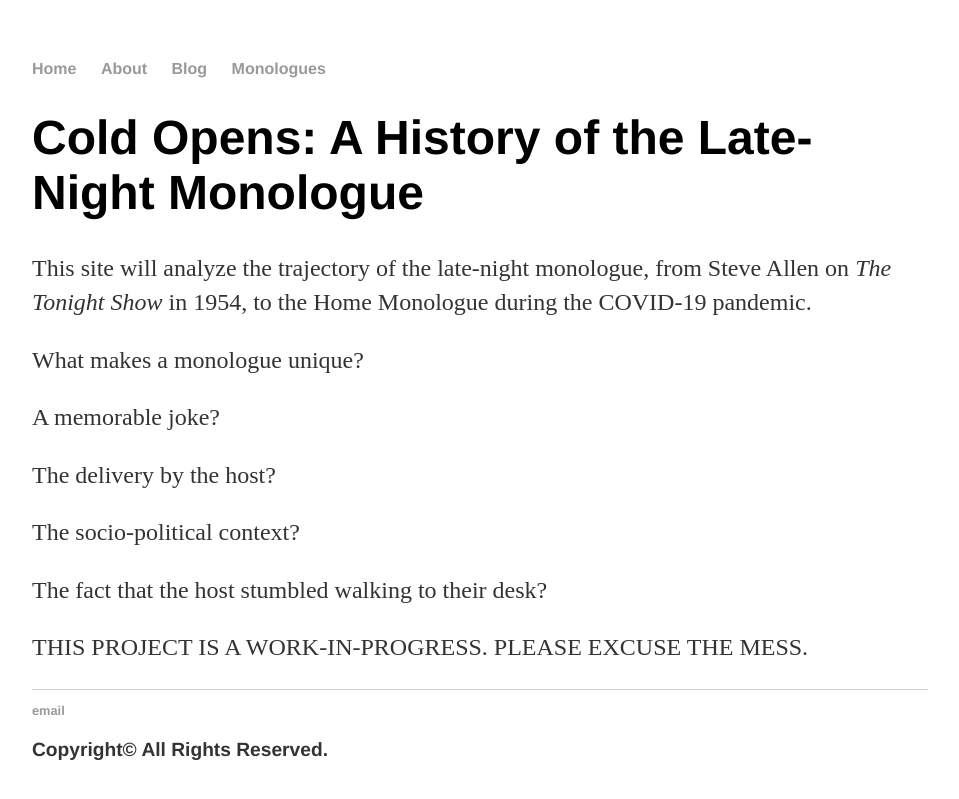
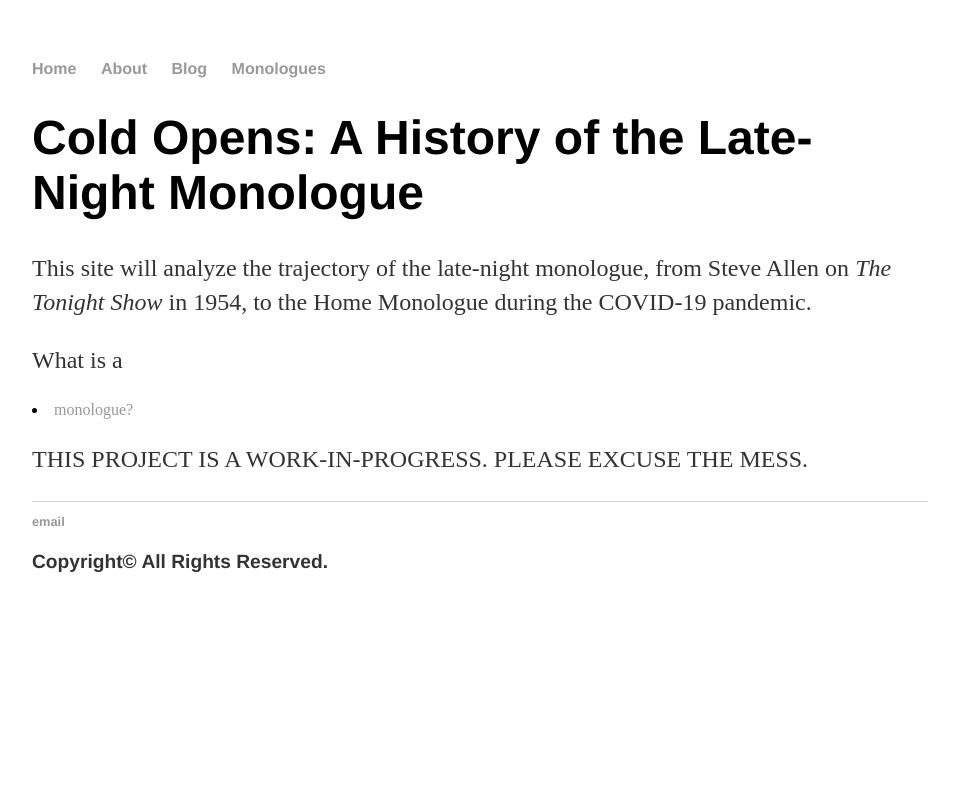
Before and after one commit to andersonshumate/andersonshumate.github.io, a Jekyll site: the page built from index.html, in a window 1280 px wide. Shown: the top 799 px of the page, without its empty margins (160-1119 px from the left). Built offline with Jekyll 4.4.1, drawn with Linux system fonts in a browser that asks for light colours.

Commit message:
Update index.html

```diff
--- a/index.html
+++ b/index.html
@@ -6,15 +6,7 @@ title: Cold Opens
 	<h1>Cold Opens: A History of the Late-Night Monologue</h1>
 	<p>This site will analyze the trajectory of the late-night monologue, from Steve Allen on <em> The Tonight Show </em> in 1954, to the Home Monologue during the COVID-19 pandemic.</p>
 
-<p> What makes a monologue unique?</p>
-
-<p>A memorable joke?</p>
-
-<p>The delivery by the host?</p>
-
-<p>The socio-political context?</p>
-
-<p>The fact that the host stumbled walking to their desk?</p>
+<p>What is a <li><a href="/monologues/">monologue?</a></li></p>
 
 <p>THIS PROJECT IS A WORK-IN-PROGRESS. PLEASE EXCUSE THE MESS.</p>
 
```
